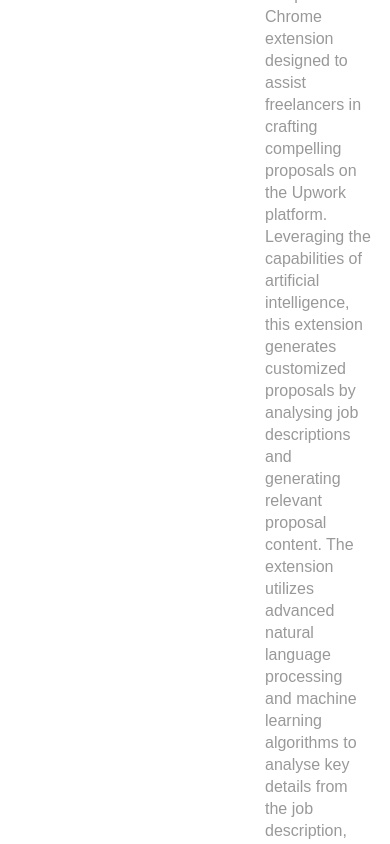
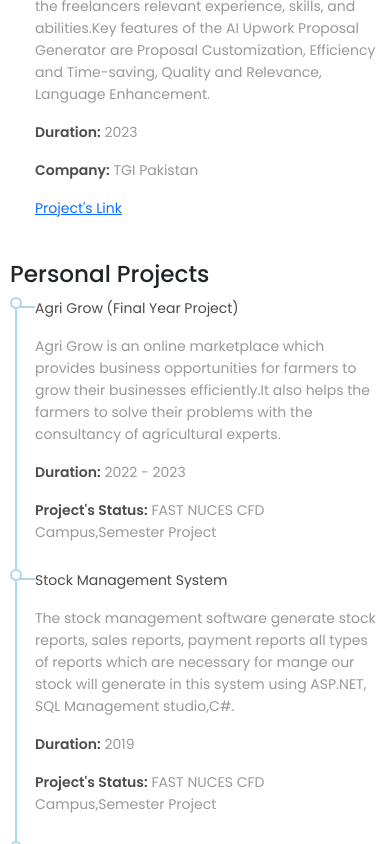
Before and after one commit to shehroz665/PortfolioWebsite, an Angular app: page /home in a window 390 px wide. Shown: the part 2380-3224 px from the top of the page. Built offline with nearby package versions, Linux system fonts and the light colour scheme.

Commit message:
universityData updated

```diff
--- a/src/app/projects/projects.component.css
+++ b/src/app/projects/projects.component.css
@@ -1,3 +1,4 @@
+@import url("https://fonts.googleapis.com/css2?family=Poppins:wght@400;500;600&display=swap");
 ul {
   display: flex;
   flex-direction: column;
@@ -6,10 +7,16 @@
   font: normal 16px/22px Arial;
   color: #999;
 }
+
 li {
   overflow: hidden;
   position: relative;
   padding: 0 0 10px 35px;
+  font-family: "poppins", sans-serif;
+
+}
+strong,.project-title{
+  color: #4f4b4b;
 }
 li::before {
   content: '';
@@ -21,9 +28,11 @@
   border: 2px solid lightblue;
   border-width: 2px 0 0 2px;
 }
+
 li:last-child::before {
   border-width: 2px 0 0;
 }
+
 li::after {
   content: '';
   position: absolute;
@@ -35,18 +44,44 @@
   border: 2px solid lightblue;
   border-radius: 50%;
 }
+
 li.current,
 li.passed {
   color: #000;
 }
+
 li.current::before {
   border-top-color: dodgerblue;
 }
+
 li.current::after {
   border-color: dodgerblue;
   background: dodgerblue;
 }
+
 li.passed::before,
 li.passed::after {
   border-color: dodgerblue;
 }
+@media (max-width: 768px) {
+  .section {
+
+    padding:0;
+      }
+  ul {
+    font-size: 14px;
+  }
+
+  li {
+    padding-left: 25px;
+  }
+
+  li::before {
+    left: 5px;
+  }
+
+  li::after {
+    width: 12px;
+    height: 12px;
+  }
+}
--- a/src/app/projects/projects.component.html
+++ b/src/app/projects/projects.component.html
@@ -9,33 +9,33 @@
                 <h3>Professional Projects</h3>
                   <ul>
                     <li *ngFor="let item of professionalData" class="project-item">
-                      <div class="project-header">
-                        <p>{{ item.title }}</p>
+                      <div >
+                        <p class="project-title">{{ item.title }}</p>
                       </div>
-                      <div class="project-details">
+                      <div>
                         <p>{{ item.description }}</p>
                         <p><strong>Duration:</strong> {{ item.duration }}</p>
                         <p><strong>Company:</strong> {{ item.company }}</p>
                         <p *ngIf="item.link!=''">
-                          <a  [href]="item.link" target="_blank">Visit the site</a>
+                          <a  [href]="item.link" target="_blank">Project's Link</a>
                         </p>
                       </div>
                     </li>
                   </ul>
             </div>
             <div>
-                <h3>Professional Projects</h3>
+                <h3>Personal Projects</h3>
                 <ul>
                     <li *ngFor="let item of universityData" class="project-item">
-                      <div class="project-header">
-                        <p>{{ item.title }}</p>
+                      <div >
+                        <p class="project-title">{{ item.title }}</p>
                       </div>
-                      <div class="project-details">
+                      <div>
                         <p>{{ item.description }}</p>
                         <p><strong>Duration:</strong> {{ item.duration }}</p>
-                        <p><strong>Company:</strong> {{ item.company }}</p>
+                        <p><strong>Project's Status:</strong> {{item.status===1? item.company+',Semester Project': 'Personal Project'}}</p>
                         <p *ngIf="item.link!=''">
-                          <a  [href]="item.link" target="_blank">Visit the site</a>
+                          <a  [href]="item.link" target="_blank">Project's Link</a>
                         </p>
                       </div>
                     </li>
--- a/src/app/projects/projects.component.ts
+++ b/src/app/projects/projects.component.ts
@@ -12,35 +12,48 @@
       duration:'2022 - 2023',
       description:'Agri Grow is an online marketplace which provides business opportunities for farmers to grow their businesses efficiently.It also helps the farmers to solve their problems with the consultancy of agricultural experts.',
       company:'FAST NUCES CFD Campus',
-      link:''
+      link:'',
+      status:1, //1 means university project 0 means personal
     },
     {
-      title:'Laboratory Management System',
+      title:'Stock Management System',
       duration:'2019',
       description:'The stock management software generate stock reports, sales reports, payment reports all types of reports which are necessary for mange our stock will generate in this system using ASP.NET, SQL Management studio,C#.',
       company:'FAST NUCES CFD Campus',
-      link:''
+      link:'',
+      status:1,
     },
     {
       title:'Visualization of Data Structure',
       duration:'2020',
       description:'Visualization of Data Structures Algorithms using SFML.',
       company:'FAST NUCES CFD Campus',
-      link:''
+      link:'',
+      status:1,
+    },
+    {
+      title:'Library Management System',
+      duration:'2023',
+      description:'The Library Management System integrates ASP.NET Core Web API and Angular, offering a secure and user-friendly platform. Leveraging JWT tokens, it ensures robust authentication and authorization. The system facilitates efficient library operations, managing resources, transactions, and user roles. With a scalable backend and modern frontend, it provides reliable and intuitive interfaces for seamless library management.',
+      company:'FAST NUCES CFD Campus',
+      link:'https://github.com/ShehrozMalik665/React-Native-Quiz-App-Quizzler',
+      status:0,
     },
     {
       title:'Penny Saver',
       duration:'2023',
       description:'Penny Saver is a mobile application that helps users keep track of their expenses. It allows users to record their daily expenses and categorize them into different categories, such as food, transportation, and entertainment. The app provides users with detailed reports and visualizations of their spending habits, including charts.',
       company:'FAST NUCES CFD Campus',
-      link:' https://github.com/ShehrozMalik665/React-Native-Penny-Saver'
+      link:' https://github.com/ShehrozMalik665/React-Native-Penny-Saver',
+      status:0,
     },
     {
       title:'Quizzler',
       duration:'2023',
       description:'Quizzler is a mobile application that allows users to play various types of quizzes on their mobile devices. The app usually offers a wide range of quiz topics and categories, including general knowledge, sports, music, history, and more. Users can select the type of quiz they want to play and answer a series of multiple-choice questions.',
       company:'FAST NUCES CFD Campus',
-      link:'https://github.com/ShehrozMalik665/React-Native-Quiz-App-Quizzler'
+      link:'https://github.com/ShehrozMalik665/React-Native-Quiz-App-Quizzler',
+      status:0,
     },
 
   ];
```
Lines whose indentation alone changed are shown as unchanged.
